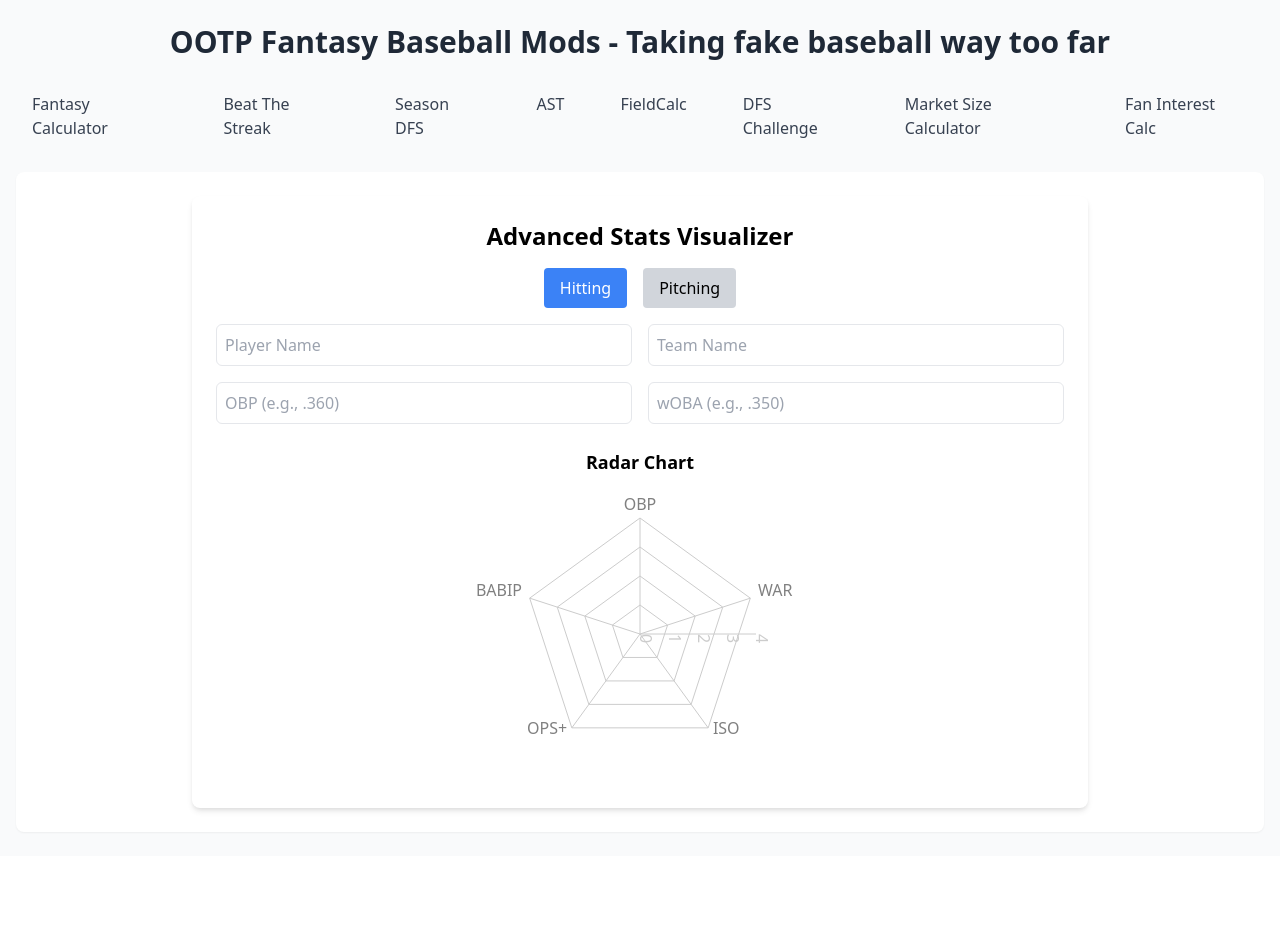
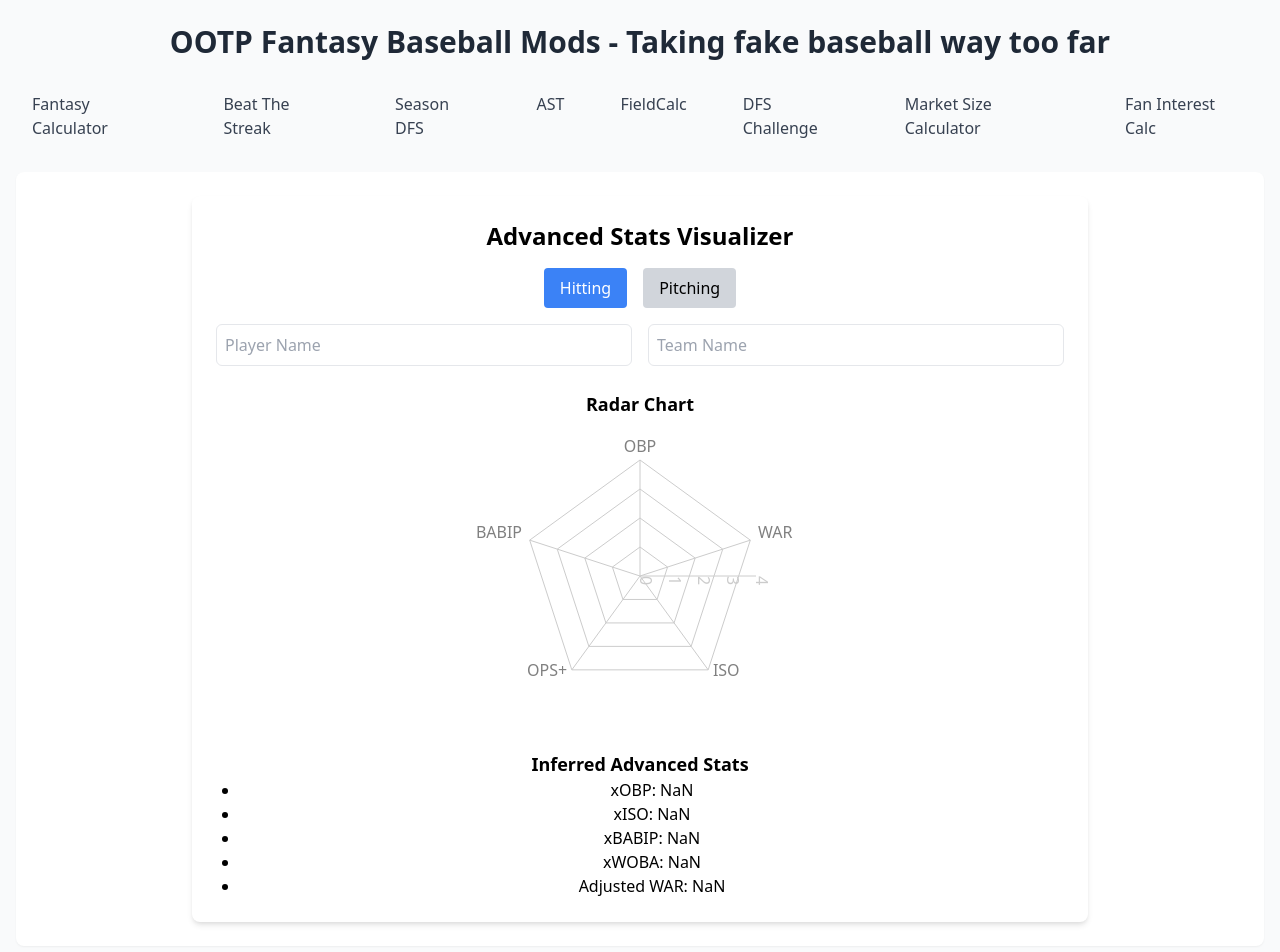
Before and after one commit to quarterback/SimBaseballCalc, a React (Create React App) app: page /ast in a window 1280 px wide. Shown: the top 952 px of the page. Before the commit the page ends 856 px from the top, so only its background shows below. Built offline with nearby package versions, Linux system fonts and the light colour scheme.

Commit message:
Update AdvancedStatsTool.js

```diff
--- a/src/AdvancedStatsTool.js
+++ b/src/AdvancedStatsTool.js
@@ -82,17 +82,6 @@ const AdvancedStatsTool = () => {
       <div className="grid grid-cols-2 gap-4 mb-6">
         <input type="text" name="name" value={playerData.name} onChange={handleChange} placeholder="Player Name" className="p-2 border rounded-md w-full" />
         <input type="text" name="team" value={playerData.team} onChange={handleChange} placeholder="Team Name" className="p-2 border rounded-md w-full" />
-        {mode === "hitting" ? (
-          <>
-            <input type="number" name="obp" value={playerData.obp} onChange={handleChange} placeholder="OBP (e.g., .360)" className="p-2 border rounded-md w-full" />
-            <input type="number" name="woba" value={playerData.woba} onChange={handleChange} placeholder="wOBA (e.g., .350)" className="p-2 border rounded-md w-full" />
-          </>
-        ) : (
-          <>
-            <input type="number" name="era" value={playerData.era} onChange={handleChange} placeholder="ERA (e.g., 3.20)" className="p-2 border rounded-md w-full" />
-            <input type="number" name="fip" value={playerData.fip} onChange={handleChange} placeholder="FIP (e.g., 3.50)" className="p-2 border rounded-md w-full" />
-          </>
-        )}
       </div>
 
       <h3 className="text-lg font-semibold text-center mb-2">Radar Chart</h3>
@@ -104,6 +93,13 @@ const AdvancedStatsTool = () => {
           <Radar name={playerData.name || "Player"} dataKey="value" stroke="#8884d8" fill="#8884d8" fillOpacity={0.6} />
         </RadarChart>
       </ResponsiveContainer>
+
+      <h3 className="text-lg font-semibold text-center mt-6">Inferred Advanced Stats</h3>
+      <ul className="list-disc pl-6">
+        {inferredStats.map((stat, index) => (
+          <li key={index} className="text-center">{stat.stat}: {stat.value}</li>
+        ))}
+      </ul>
     </div>
   );
 };
```
